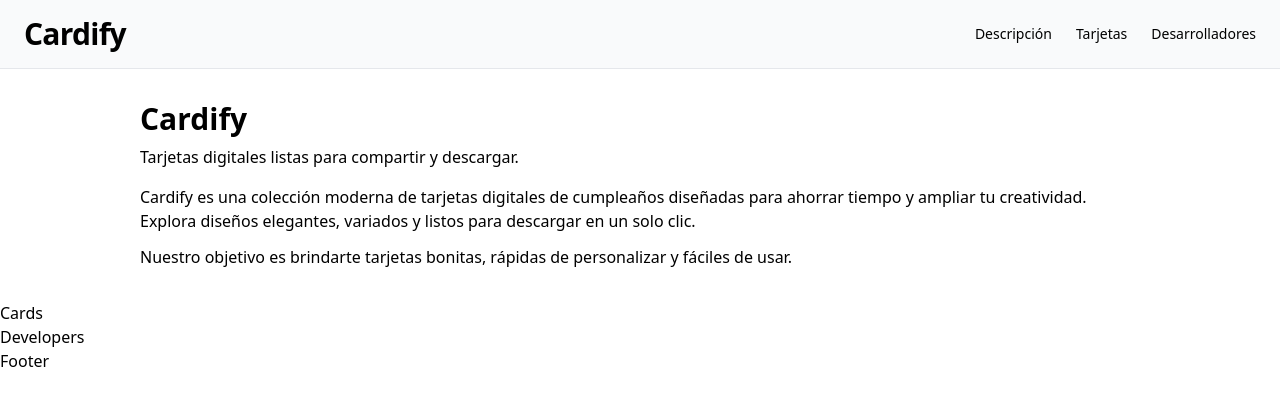
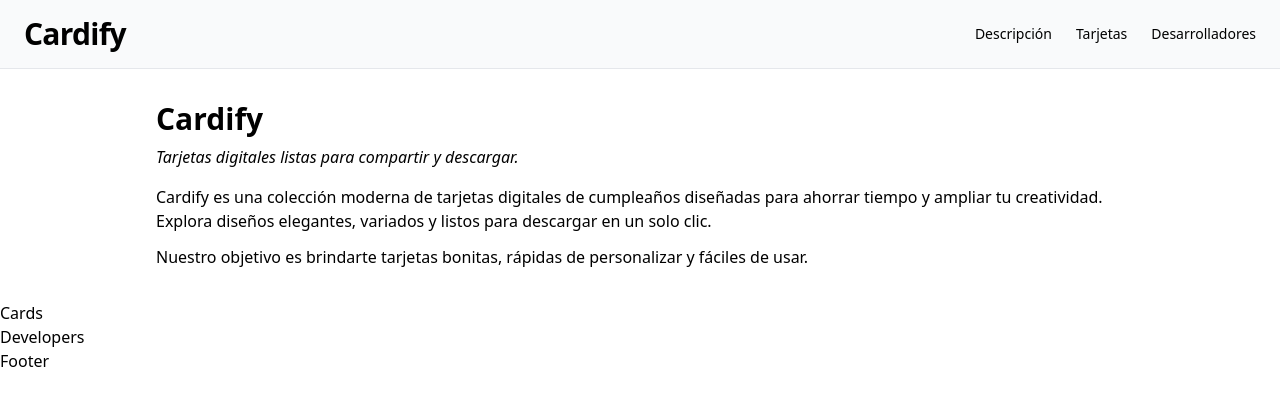
Before and after one commit to arisrodriguez/Cardify, a React (Vite) app: page / in a window 1280 px wide. Shown: the top 406 px of the page. Built offline with nearby package versions, Linux system fonts and the light colour scheme.

Commit message:
style: ajustar estilos y mejorar el diseño de la sección About

```diff
--- a/src/components/About.jsx
+++ b/src/components/About.jsx
@@ -1,9 +1,10 @@
 
 export const About = () => {
     return (
-        <div id="about" className="w-[1000px] m-auto space-y-2 my-8">
+        <div id="about" className="w-full max-w-[1000px] flex-col justify-center items-center
+         m-auto space-y-2 my-8 px-4">
             <h1 className="font-bold text-3xl">Cardify</h1>
-            <h3 className="">Tarjetas digitales listas para compartir y descargar.</h3>
+            <h3 className="italic">Tarjetas digitales listas para compartir y descargar.</h3>
             <div className="mt-4 space-y-3">
                 <p>Cardify es una colección moderna de tarjetas digitales de cumpleaños diseñadas para ahorrar tiempo y ampliar tu creatividad. Explora diseños elegantes, variados y listos para descargar en un solo clic.</p>
                 <p>Nuestro objetivo es brindarte tarjetas bonitas, rápidas de personalizar y fáciles de usar.</p>
```
